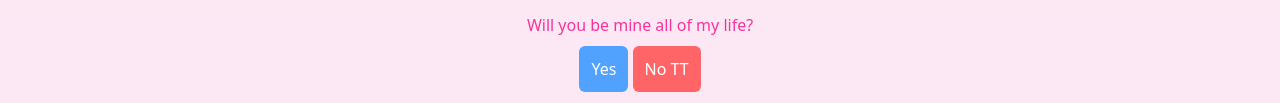
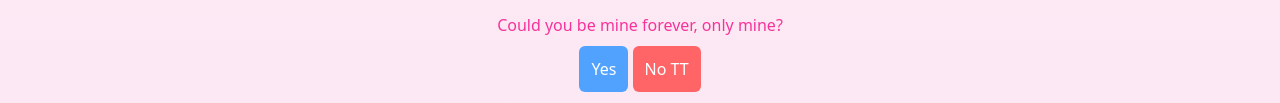
Before and after one commit to AchxBanana/achxbanana.github.io, a plain HTML site: page anni/index.html in a window 1280 px wide. Shown: the part 1969-2072 px from the top of the page. Drawn offline with nearby package versions, Linux system fonts and the light colour scheme.

Commit message:
Update index.html

```diff
--- a/anni/index.html
+++ b/anni/index.html
@@ -108,7 +108,7 @@
         <img src="photo5.jpg" alt="Memory 5" class="photo-item" />
         <img src="photo6.jpg" alt="Memory 6" class="photo-item" />
       </div>
-      <p class="text-pink-500">Will you be mine all of my life?</p>
+      <p class="text-pink-500">Could you be mine forever, only mine?</p>
       <div class="mt-5">
         <a href="https://youtu.be/M8Ao4NeNhFE?si=NbRQ9M1KLieLK9VJ" class="p-3 bg-blue-400 rounded-md text-white">Yes</a>
         <a href="https://youtu.be/T1EzV1pMSMQ?si=AiIiG1HMjFMrNavy" class="p-3 bg-red-400 rounded-md text-white">No TT</a>
```
